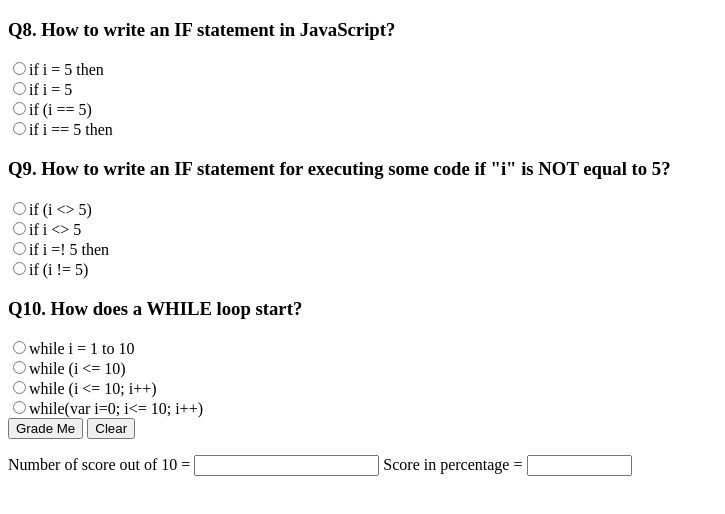
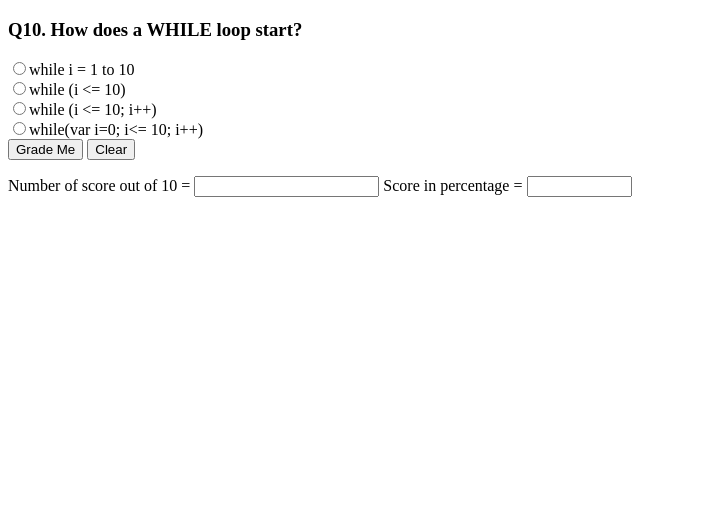
Before and after one commit to Juru-10/quiz-board, a plain HTML site: page f1.html in a window 1280 px wide. Shown: the whole page, without its empty margins (0-725 px from the left). Drawn offline with Linux system fonts and the light colour scheme.

```diff
--- a/f1.html
+++ b/f1.html
@@ -16,36 +16,8 @@
 
 
 
-          <h3>Q8. How to write an IF statement in JavaScript?</h3>
-          <div class="well">
-            <div class="radio">
-              <label><input type="radio" name="js8" value="if i = 5 then">if i = 5 then</label>
-            </div>
-            <div class="radio">
-              <label><input type="radio" name="js8" value="if i = 5">if i = 5</label>
-            </div>
-            <div class="radio">
-              <label><input type="radio" name="js8" value="if (i == 5)">if (i == 5)</label>
-            </div>
-            <div class="radio">
-              <label><input type="radio" name="js8" value="if i == 5 then">if i == 5 then</label>
-            </div>
-          </div>
-          <h3>Q9. How to write an IF statement for executing some code if "i" is NOT equal to 5?</h3>
-          <div class="well">
-            <div class="radio">
-              <label><input type="radio" name="js9" value="if (i <> 5)">if (i <> 5)</label>
-            </div>
-            <div class="radio">
-              <label><input type="radio" name="js9" value="if i <> 5">if i <> 5</label>
-            </div>
-            <div class="radio">
-              <label><input type="radio" name="js9" value="if i =! 5 then">if i =! 5 then</label>
-            </div>
-            <div class="radio">
-              <label><input type="radio" name="js9" value="if (i != 5)">if (i != 5)</label>
-            </div>
-          </div>
+
+
           <h3>Q10. How does a WHILE loop start?</h3>
           <div class="well">
             <div class="radio">
```
Also changed, not shown: index.html (+15 -0 lines).
